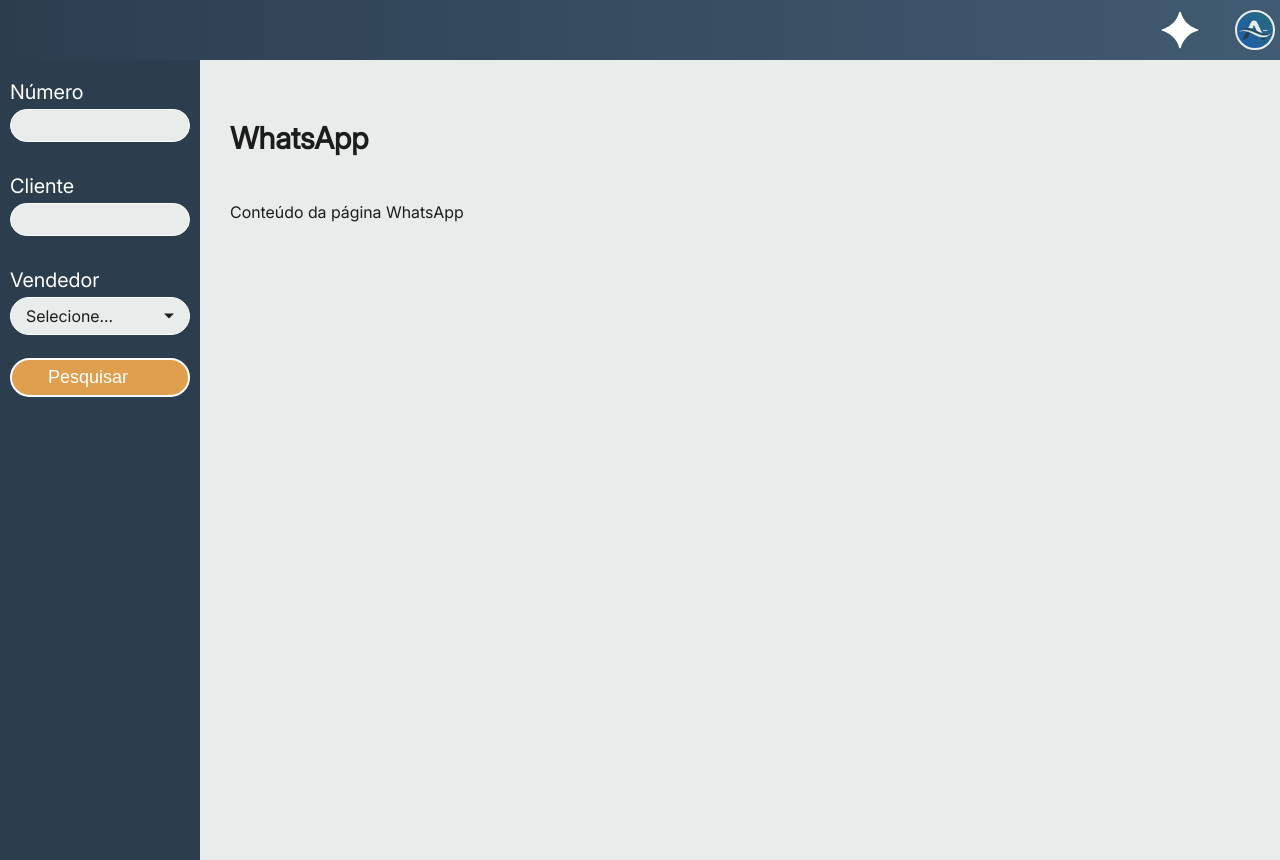
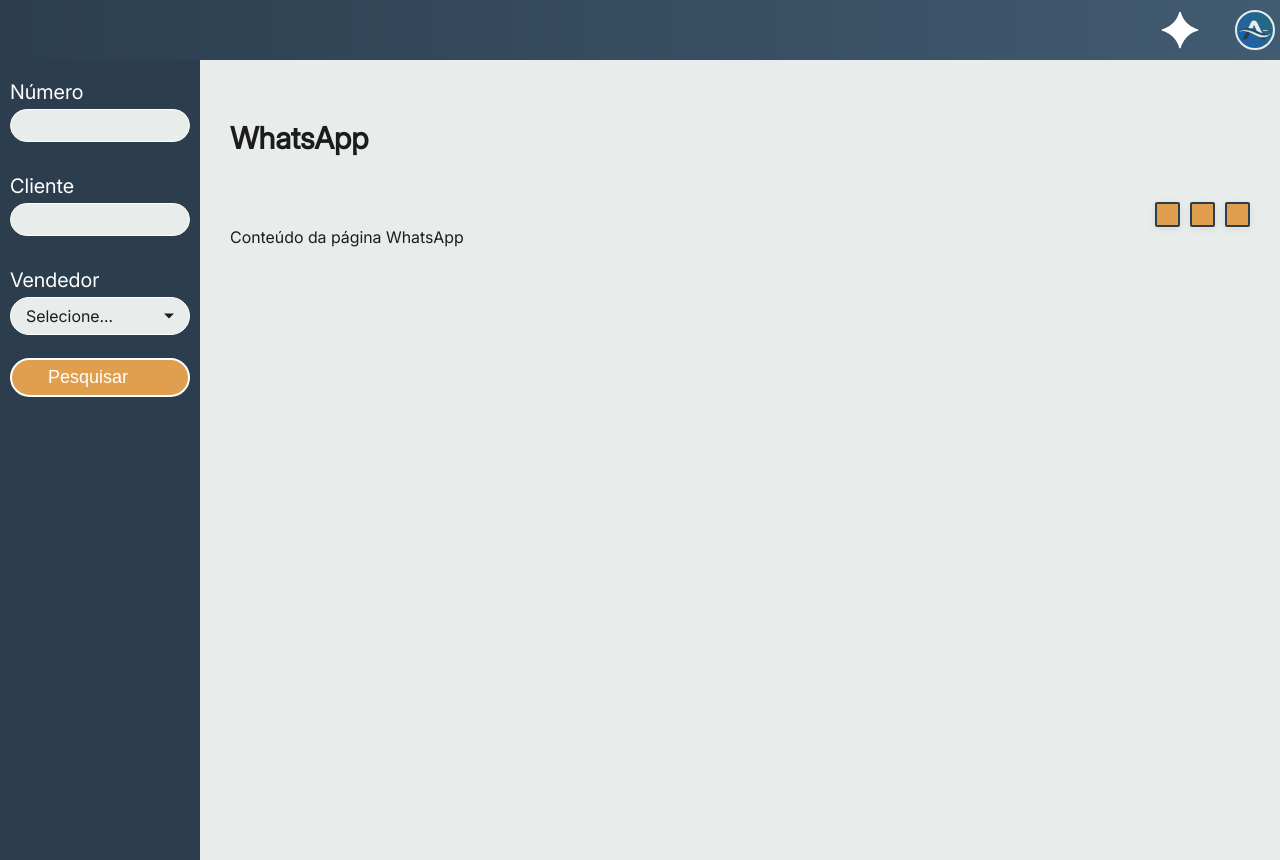
Before and after one commit to Larand26/Aminus, a React (Vite) app: page /#/whatsapp in a window 1280 px wide. Shown: the top 860 px of the page. Built offline with nearby package versions, Linux system fonts and the light colour scheme.

Commit message:
style: arruma o estilo dos botões

```diff
--- a/src/pages/Whatsapp.jsx
+++ b/src/pages/Whatsapp.jsx
@@ -13,6 +13,22 @@ const Whatsapp = () => {
   const [numero, setNumero] = useState("");
   const [mensagem, setMensagem] = useState("");
   const [vendedor, setVendedor] = useState("");
+
+  // Páginas para o Content
+  const pages = [
+    {
+      icon: "fa-brands fa-whatsapp",
+      onClick: () => {},
+    },
+    {
+      icon: "fa-solid fa-chart-bar",
+      onClick: () => {},
+    },
+    {
+      icon: "fa fa-phone",
+      onClick: () => {},
+    },
+  ];
 
   // Pesquisa
   const handleSearch = () => {};
@@ -31,7 +47,7 @@ const Whatsapp = () => {
             onChange={setVendedor}
           />
         </BarraLateral>
-        <Content titulo="WhatsApp">
+        <Content titulo="WhatsApp" pages={pages}>
           <div>Conteúdo da página WhatsApp</div>
         </Content>
       </div>
--- a/src/styles/ButtonContent.css
+++ b/src/styles/ButtonContent.css
@@ -19,14 +19,6 @@
 }
 
 .button-content i {
-  font-size: 20px;
+  font-size: 15px;
   color: #fff;
 }
-
-.button-content-container {
-  display: flex;
-  align-items: center;
-  justify-content: end;
-  gap: 10px;
-  width: 100%;
-}
--- a/src/styles/content.css
+++ b/src/styles/content.css
@@ -12,3 +12,11 @@
   font-weight: bold;
   margin-bottom: 1rem;
 }
+
+.button-content-container {
+  display: flex;
+  align-items: center;
+  justify-content: end;
+  gap: 10px;
+  width: 100%;
+}
```
